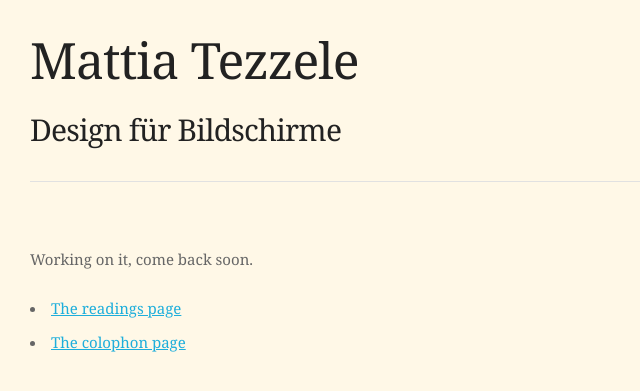
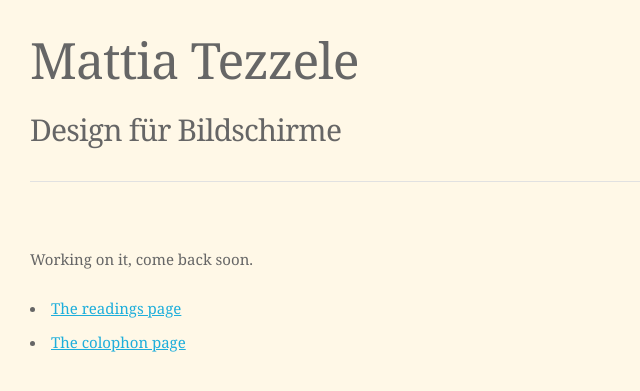
Before and after one commit to mrzool/mrzool.github.io, a Jekyll site: the page built from index.md, in a window 1280 px wide. Shown: the top 391 px of the page, without its empty margins (0-640 px from the left). Built offline with Jekyll 4.4.1, drawn with Linux system fonts in a browser that asks for light colours.

Commit message:
Gray types on morbid white background

```diff
--- a/css/skeleton.css
+++ b/css/skeleton.css
@@ -106,11 +106,7 @@ body {
   font-weight: 400;
   font-family: "Georgia", serif;
   background-color: #FFF8E7;
-  color: #222; }
-
-p, ul {
-  color: #666;
-}
+  color: #666; }
 
 /* Typography
 –––––––––––––––––––––––––––––––––––––––––––––––––– */
```
